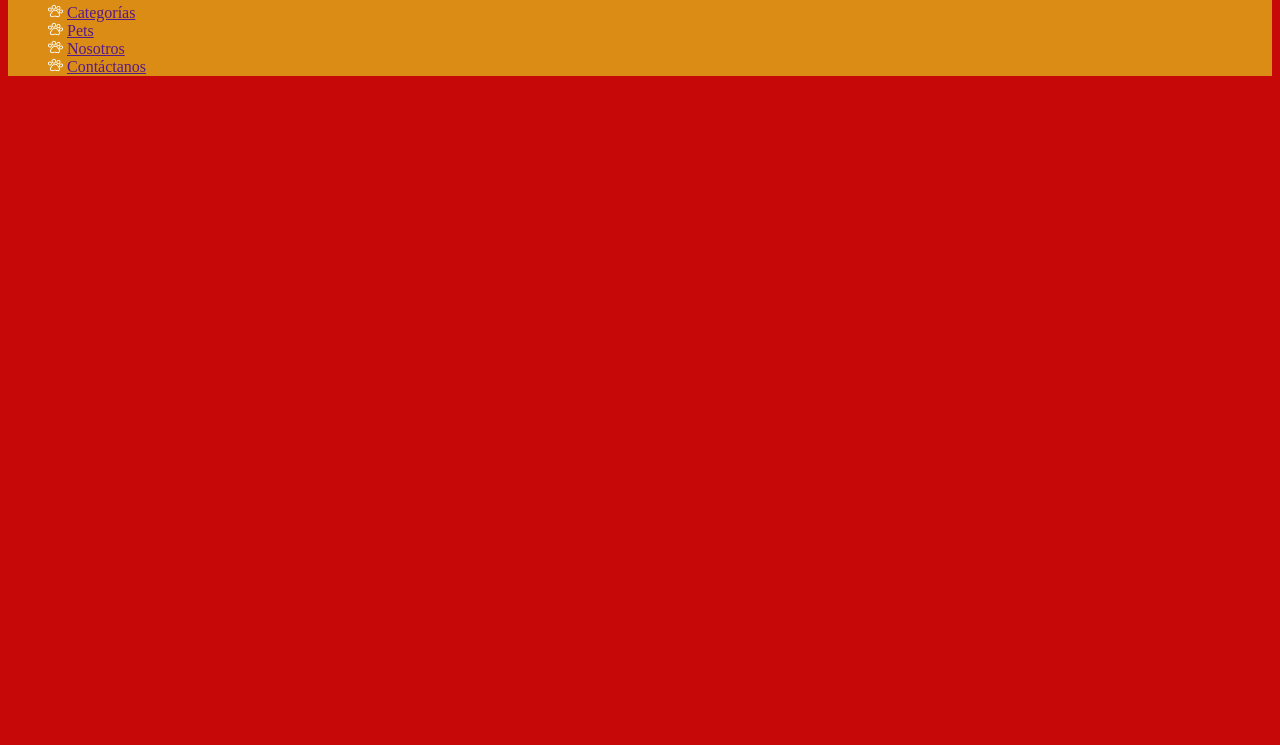
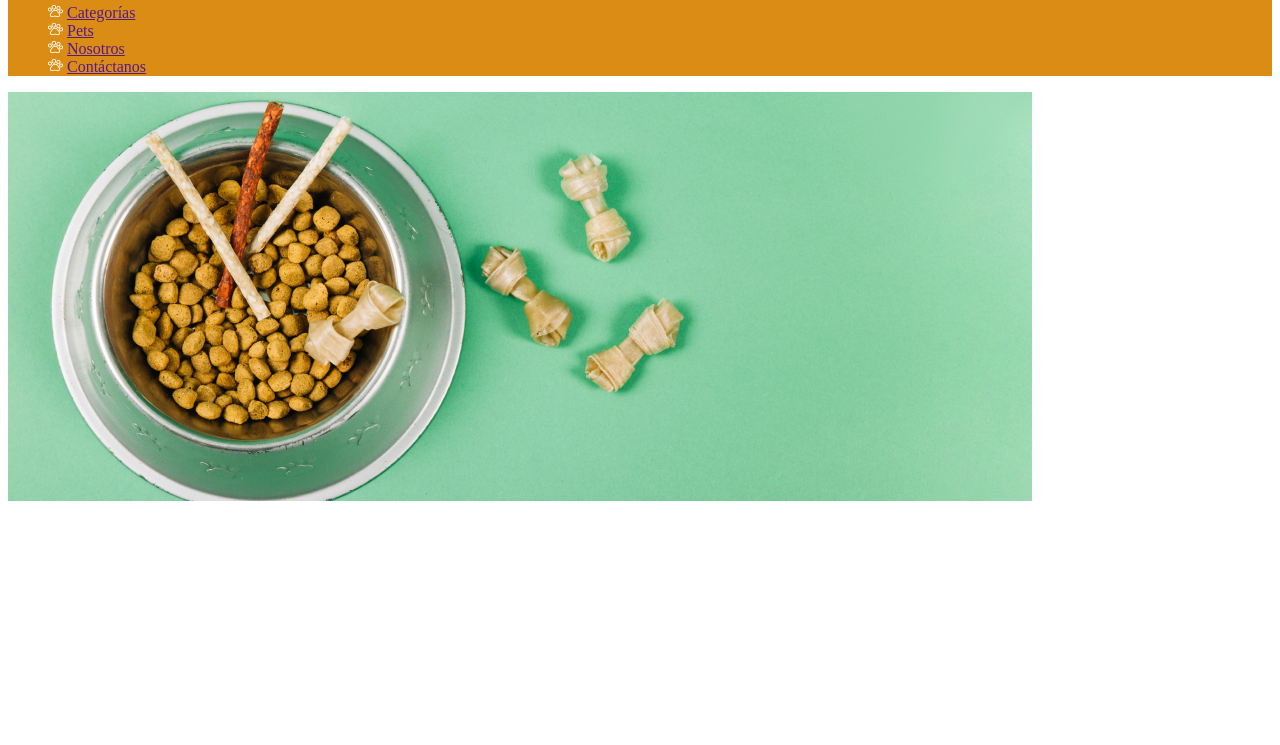
Before and after one commit to Monkey8596/Front_Repo, a plain HTML site: page Perro/index.html in a window 1280 px wide. Shown: the part 55-800 px from the top of the page. Drawn offline with Linux system fonts and the light colour scheme.

Commit message:
Beginning of the main

```diff
--- a/Perro/css/styles.css
+++ b/Perro/css/styles.css
@@ -1,6 +1,6 @@
-body{
+/* body{
     background-color: rgb(199, 8, 8);
-}
+} */
 
 /* Header */
 
--- a/Perro/index.html
+++ b/Perro/index.html
@@ -35,7 +35,7 @@
     </header>
 
     <main>
-
+        <img src="./img/bowl-and-pet-daities-on-green-background 1.png" alt="img_principal">
     </main>
 
     <footer>
```
Also changed, not shown: Perro/img/bowl-and-pet-daities-on-green-background 1.png (added).
